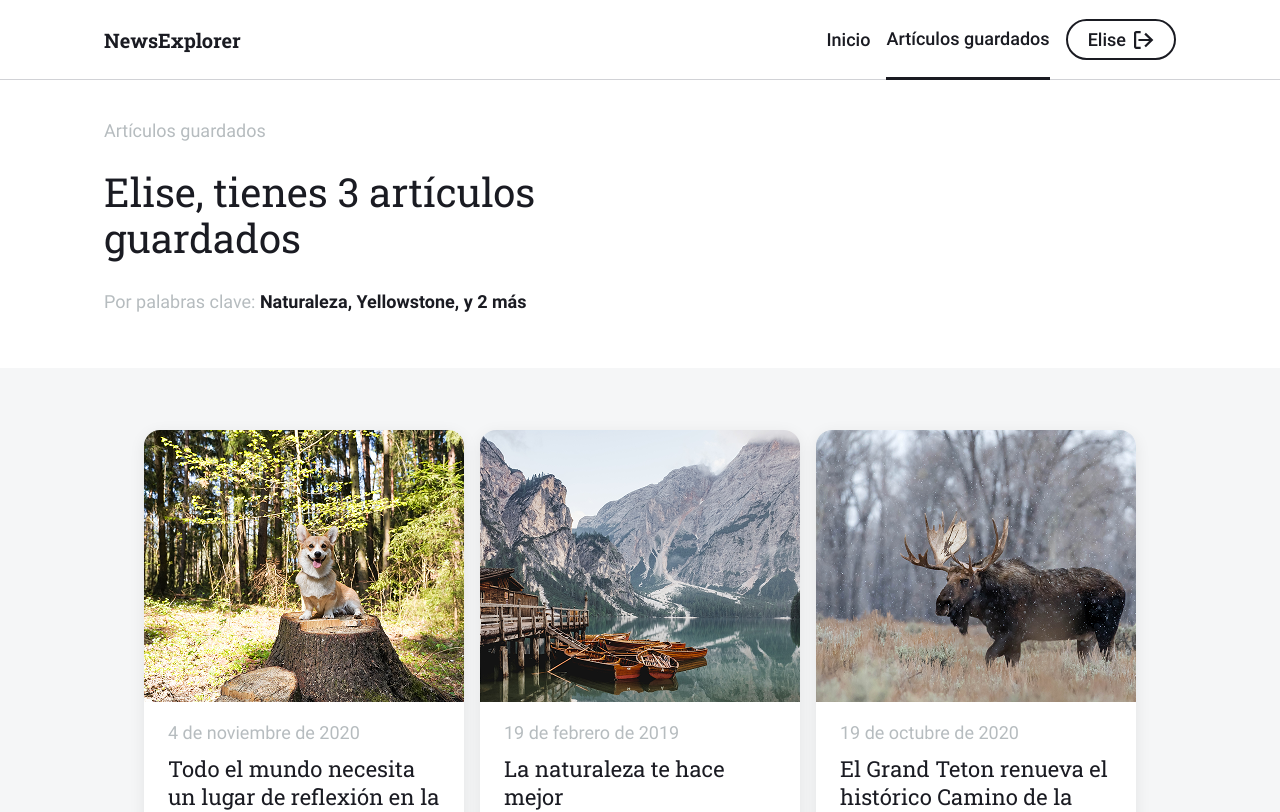
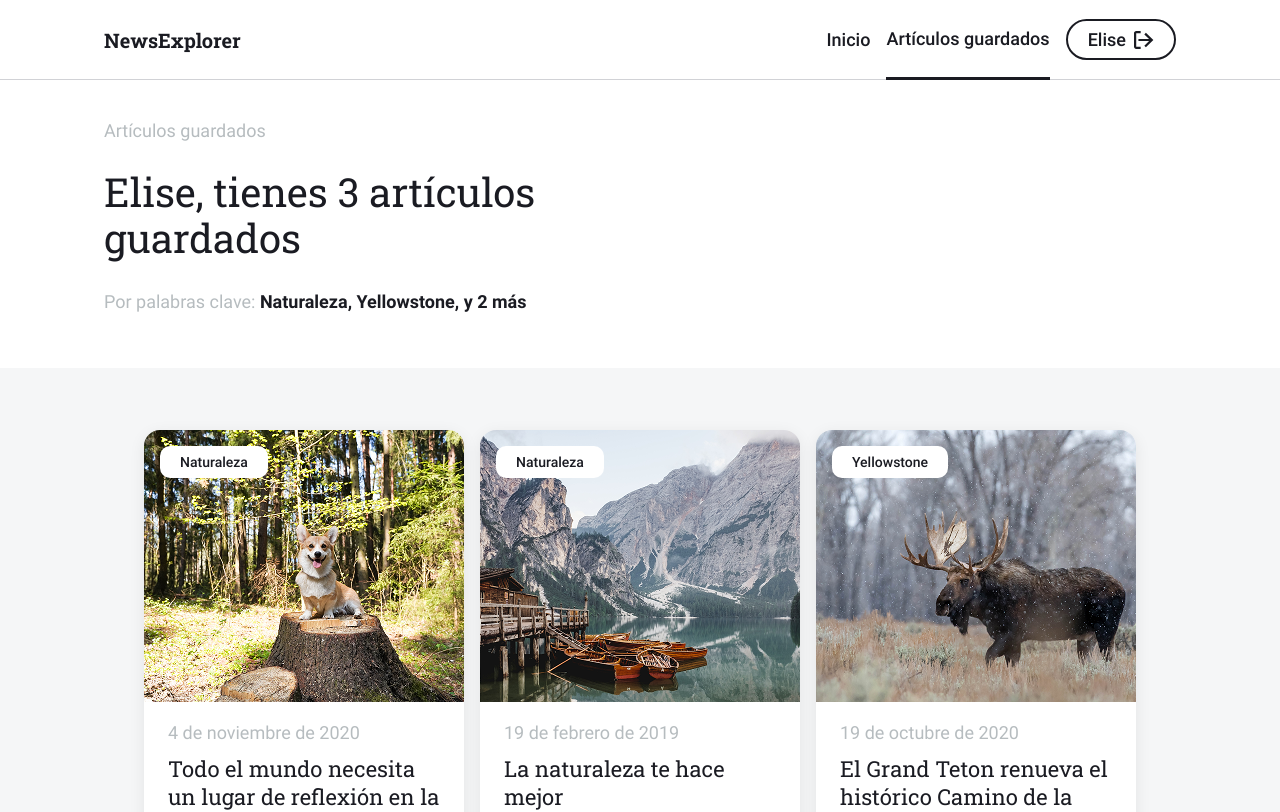
Before and after one commit to Gaboobga/news-explorer-frontend, a React (Vite) app: page /saved-news in a window 1280 px wide. Shown: the top 812 px of the page. Built offline with nearby package versions, Linux system fonts and the light colour scheme.

Commit message:
feat: add keyword tag to saved news cards

```diff
--- a/src/components/NewsCard/NewsCard.css
+++ b/src/components/NewsCard/NewsCard.css
@@ -82,6 +82,19 @@
   margin: 0;
 }
 
+.news-card__keyword {
+  position: absolute;
+  top: 16px;
+  left: 16px;
+  background-color: #ffffff;
+  border-radius: 10px;
+  padding: 8px 20px;
+  font-family: 'Roboto', sans-serif;
+  font-size: 14px;
+  font-weight: 500;
+  color: #1a1b22;
+}
+
 @media (max-width: 1024px) {
   .news-card__title {
     font-size: 18px;
--- a/src/components/NewsCard/NewsCard.jsx
+++ b/src/components/NewsCard/NewsCard.jsx
@@ -1,7 +1,6 @@
 import './NewsCard.css';
 import saveNormal from '../../images/save_normal.svg';
 import trashIcon from '../../images/trash_icon.svg';
-import trashIconHover from '../../images/trash_icon_hover.svg';
 
 function NewsCard({ article, isLoggedIn, onLoginClick, isSaved }) {
   return (
@@ -12,6 +11,9 @@ function NewsCard({ article, isLoggedIn, onLoginClick, isSaved }) {
           src={article.urlToImage}
           alt={article.title}
         />
+        {isSaved && article.keyword && (
+          <span className="news-card__keyword">{article.keyword}</span>
+        )}
         <button className="news-card__save-button" aria-label={isSaved ? 'Eliminar artículo' : 'Guardar artículo'}>
           <img
             className="news-card__save-icon"
```
